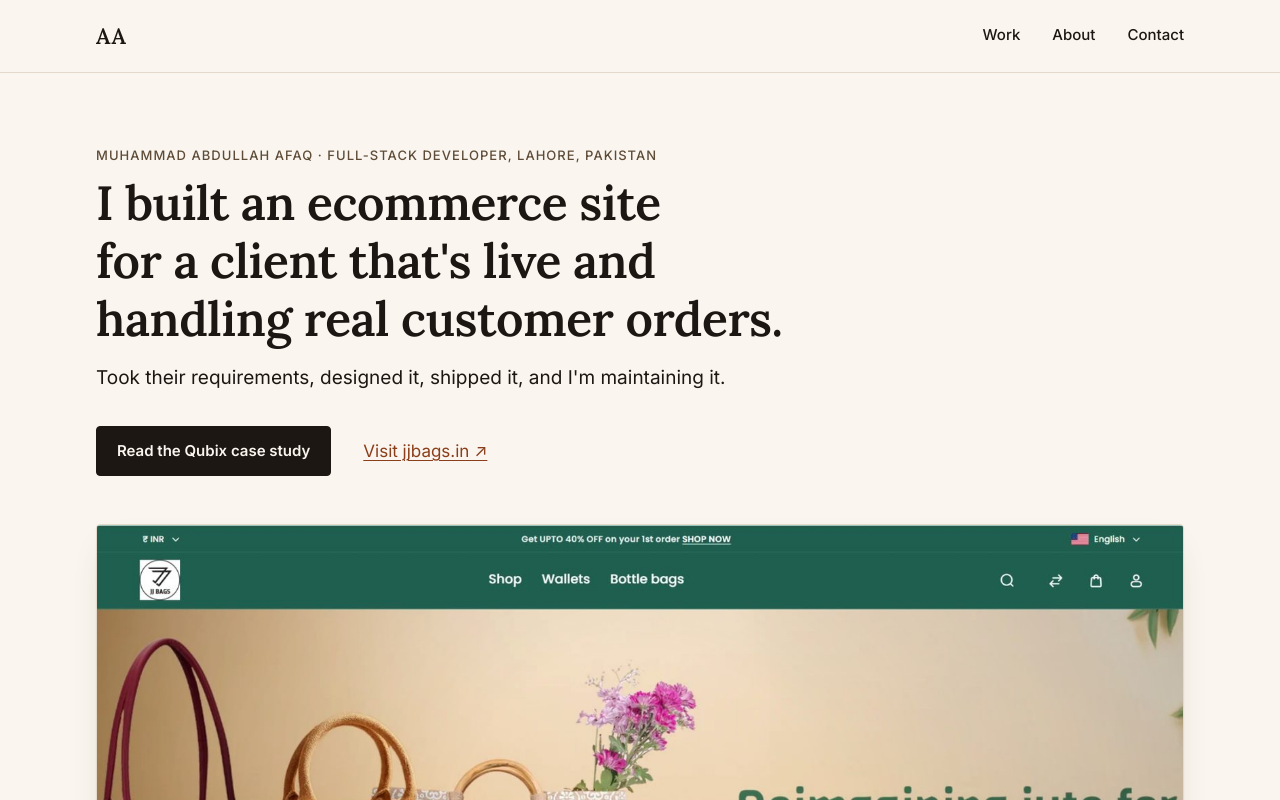
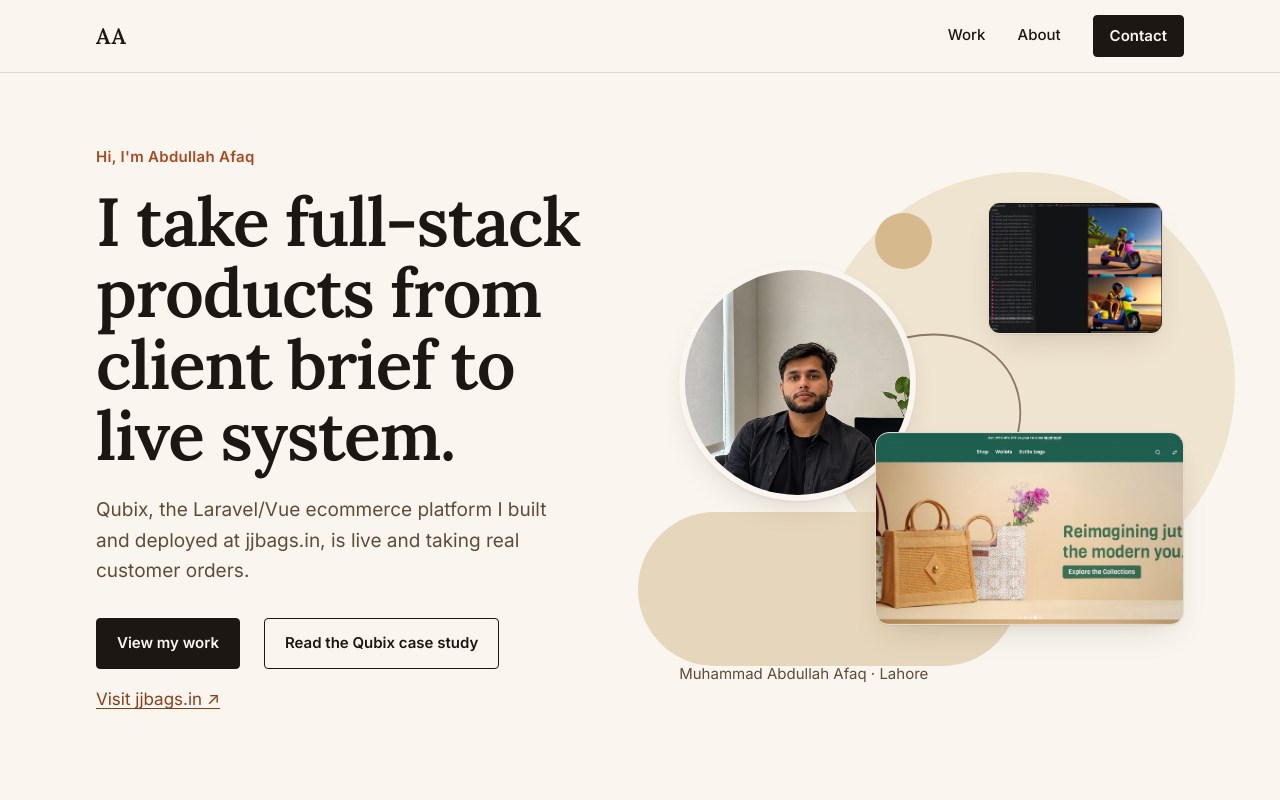
Before and after one commit to Abood-arc/Portfolio-site, a Vue app: page / in a window 1280 px wide. Shown: the top 800 px of the page. Built offline with nearby package versions, Linux system fonts and the light colour scheme.

Commit message:
home: hero with photo, project glimpses and shapes; contact button in header

```diff
--- a/src/components/Header.vue
+++ b/src/components/Header.vue
@@ -10,7 +10,7 @@ import { RouterLink } from 'vue-router'
         <ul class="nav">
           <li><RouterLink to="/work" class="nav__link">Work</RouterLink></li>
           <li><RouterLink to="/about" class="nav__link">About</RouterLink></li>
-          <li><RouterLink to="/contact" class="nav__link">Contact</RouterLink></li>
+          <li><RouterLink to="/contact" class="button nav__cta">Contact</RouterLink></li>
         </ul>
       </nav>
     </div>
@@ -45,6 +45,7 @@ import { RouterLink } from 'vue-router'
 
 .nav {
   display: flex;
+  align-items: center;
   gap: clamp(1rem, 4vw, 2rem);
   margin: 0;
   padding: 0;
@@ -68,4 +69,8 @@ import { RouterLink } from 'vue-router'
 .nav__link.router-link-active {
   border-bottom-color: var(--color-accent);
 }
+
+.nav__cta {
+  padding: 0.5rem 1rem;
+}
 </style>
--- a/src/data/site.js
+++ b/src/data/site.js
@@ -8,4 +8,11 @@ export const site = {
   linkedin: 'https://www.linkedin.com/in/abdullah-afaq-822607282',
   cv: '/Abdullah_FS_CV.pdf',
   url: 'https://abdullah-afaq.netlify.app',
+  hero: {
+    greeting: "Hi, I'm Abdullah Afaq",
+    title: 'I take full-stack products from client brief to live system.',
+    lede: 'Qubix, the Laravel/Vue ecommerce platform I built and deployed at jjbags.in, is live and taking real customer orders.',
+    photoAlt: 'Portrait of Muhammad Abdullah Afaq at his desk',
+    photoCaption: 'Muhammad Abdullah Afaq · Lahore',
+  },
 }
--- a/src/pages/Home.vue
+++ b/src/pages/Home.vue
@@ -2,73 +2,236 @@
 import { RouterLink } from 'vue-router'
 import { projects } from '../data/projects'
 import { site } from '../data/site'
+import portrait from '../assets/about.jpg'
 import WorkCard from '../components/WorkCard.vue'
 
-const [qubix, ...others] = projects
+const [qubix, tassawur, ...rest] = projects
+const others = [tassawur, ...rest]
 const liveStore = qubix.links[0]
 </script>
 
 <template>
-  <div class="container page">
   <section class="hero" aria-labelledby="hero-title">
-      <p class="label">{{ site.name }} · {{ site.role }}, {{ site.location }}</p>
-      <h1 id="hero-title" class="hero__title">I built an ecommerce site for a client that's live and handling real customer orders.</h1>
-      <p class="lede hero__lede">Took their requirements, designed it, shipped it, and I'm maintaining it.</p>
+    <div class="container hero__grid">
+      <div class="hero__copy">
+        <p class="eyebrow">{{ site.hero.greeting }}</p>
+        <h1 id="hero-title" class="display hero__title">{{ site.hero.title }}</h1>
+        <p class="lede hero__lede">{{ site.hero.lede }}</p>
         <p class="hero__actions">
-        <RouterLink :to="`/work/${qubix.slug}`" class="button">Read the Qubix case study</RouterLink>
+          <RouterLink to="/work" class="button">View my work</RouterLink>
+          <RouterLink :to="`/work/${qubix.slug}`" class="button button--outline">Read the Qubix case study</RouterLink>
           <a :href="liveStore.href" target="_blank" rel="noopener noreferrer">Visit {{ liveStore.label }} ↗</a>
         </p>
-      <figure>
-        <img class="shot" :src="qubix.image.src" :alt="qubix.image.alt" fetchpriority="high" />
-        <figcaption>{{ qubix.image.caption }}</figcaption>
+      </div>
+
+      <div class="hero__art">
+        <span class="shape shape--sun" aria-hidden="true"></span>
+        <span class="shape shape--pill" aria-hidden="true"></span>
+        <span class="shape shape--tan" aria-hidden="true"></span>
+        <span class="shape shape--dot" aria-hidden="true"></span>
+
+        <svg class="hero__arc" viewBox="0 0 100 100" aria-hidden="true" focusable="false">
+          <path d="M40 34 C 70 22, 82 58, 46 70" />
+          <circle cx="40" cy="34" r="1.4" />
+          <circle cx="46" cy="70" r="1.4" />
+        </svg>
+
+        <figure class="hero__portrait">
+          <img :src="portrait" :alt="site.hero.photoAlt" fetchpriority="high" />
         </figure>
+        <figure class="hero__frame hero__frame--lead">
+          <img :src="qubix.image.src" :alt="qubix.image.alt" fetchpriority="high" />
+        </figure>
+        <figure class="hero__frame hero__frame--second">
+          <img :src="tassawur.image.src" alt="" />
+        </figure>
+        <p class="hero__caption muted">{{ site.hero.photoCaption }}</p>
+      </div>
+    </div>
   </section>
 
-    <section class="more-work" aria-labelledby="more-work-title">
+  <section class="section more-work" aria-labelledby="more-work-title">
+    <div class="container">
       <h2 id="more-work-title">Other projects</h2>
       <WorkCard v-for="project in others" :key="project.slug" :project="project" />
       <p class="more-work__all"><RouterLink to="/work">All work →</RouterLink></p>
+    </div>
   </section>
 
-    <section class="home-contact prose" aria-labelledby="home-contact-title">
+  <section class="section band home-contact" aria-labelledby="home-contact-title">
+    <div class="container prose">
       <h2 id="home-contact-title">Hiring for a full-stack role?</h2>
       <p>
         Email me at <a :href="`mailto:${site.email}`">{{ site.email }}</a>,
         or grab my <a :href="site.cv" target="_blank" rel="noopener">CV (PDF)</a>.
       </p>
+    </div>
   </section>
-  </div>
 </template>
 
 <style scoped>
 .hero {
-  padding-bottom: var(--space-6);
+  overflow: hidden;
+  padding-block: var(--space-6);
+}
+
+.hero__grid {
+  display: grid;
+  gap: var(--space-5);
+  align-items: center;
+}
+
+@media (min-width: 60rem) {
+  .hero__grid {
+    grid-template-columns: minmax(0, 1.05fr) minmax(0, 1fr);
+    gap: var(--space-4);
+  }
 }
 
 .hero__title {
-  max-width: 26ch;
+  max-width: 16ch;
+  margin-bottom: var(--space-3);
 }
 
 .hero__lede {
-  max-width: var(--measure);
+  max-width: 34rem;
+  color: var(--color-muted);
 }
 
 .hero__actions {
   display: flex;
   flex-wrap: wrap;
   align-items: center;
-  gap: var(--space-2) var(--space-4);
-  margin: var(--space-4) 0 var(--space-5);
+  gap: var(--space-2) var(--space-3);
+  margin: var(--space-4) 0 0;
+}
+
+/* Art: flat shapes with real content sitting on them */
+.hero__art {
+  position: relative;
+  width: 100%;
+  max-width: 34rem;
+  aspect-ratio: 1;
+  margin-inline: auto;
+}
+
+.shape {
+  position: absolute;
+  display: block;
+}
+
+.shape--sun {
+  top: 0;
+  right: -10%;
+  width: 82%;
+  aspect-ratio: 1;
+  border-radius: 50%;
+  background: var(--color-shape-soft);
+}
+
+.shape--pill {
+  left: -6%;
+  bottom: 4%;
+  width: 74%;
+  height: 30%;
+  border-radius: 999px;
+  background: var(--color-band-deep);
+}
+
+.shape--tan {
+  top: 8%;
+  left: 40%;
+  width: 11%;
+  aspect-ratio: 1;
+  border-radius: 50%;
+  background: var(--color-shape-tan);
+}
+
+.shape--dot {
+  right: 8%;
+  bottom: 30%;
+  width: 6%;
+  aspect-ratio: 1;
+  border-radius: 50%;
+  background: var(--color-ink);
+}
+
+.hero__arc {
+  position: absolute;
+  inset: 0;
+  width: 100%;
+  height: 100%;
+  fill: var(--color-muted);
+  stroke: var(--color-muted);
+  stroke-width: 0.35;
+  stroke-opacity: 0.7;
+}
+
+.hero__arc path {
+  fill: none;
+}
+
+.hero__portrait {
+  position: absolute;
+  top: 18%;
+  left: 2%;
+  width: 46%;
+  aspect-ratio: 1;
+  overflow: hidden;
+  border: 6px solid var(--color-bg);
+  border-radius: 50%;
+  background: var(--color-surface);
+  box-shadow: var(--shadow-soft);
+}
+
+.hero__portrait img {
+  width: 100%;
+  height: 100%;
+  object-fit: cover;
+  object-position: 50% 30%;
+}
+
+.hero__frame {
+  position: absolute;
+  overflow: hidden;
+  border: 1px solid var(--color-rule);
+  background: var(--color-surface);
+  box-shadow: var(--shadow-soft);
+}
+
+.hero__frame img {
+  width: 100%;
+  height: 100%;
+  object-fit: cover;
+  object-position: top;
+}
+
+.hero__frame--lead {
+  right: 0;
+  bottom: 12%;
+  width: 60%;
+  aspect-ratio: 16 / 10;
+  border-radius: 14px;
+}
+
+.hero__frame--second {
+  top: 6%;
+  right: 4%;
+  width: 34%;
+  aspect-ratio: 4 / 3;
+  border-radius: 12px;
+}
+
+.hero__caption {
+  position: absolute;
+  bottom: 0;
+  left: 2%;
+  margin: 0;
+  font-size: var(--text-small);
 }
 
 .more-work__all {
   margin-top: var(--space-2);
   font-weight: 500;
 }
-
-.home-contact {
-  margin-top: var(--space-6);
-  padding-top: var(--space-5);
-  border-top: 1px solid var(--color-rule);
-}
 </style>
--- a/src/style.css
+++ b/src/style.css
@@ -24,7 +24,7 @@
   --font-body: 'Inter', system-ui, -apple-system, 'Segoe UI', Roboto, sans-serif;
 
   /* Type scale */
-  --text-display: clamp(2.75rem, 1.7rem + 4.4vw, 4.75rem);
+  --text-display: clamp(2.5rem, 1.6rem + 3.4vw, 4.25rem);
   --text-h1: clamp(2.25rem, 1.6rem + 2.6vw, 3rem);
   --text-h2: clamp(1.625rem, 1.35rem + 1.2vw, 2rem);
   --text-h3: 1.375rem;
```
Also changed, not shown: 1 other file (tests, documents, lock files or other folders). Lines whose indentation alone changed are shown as unchanged.
